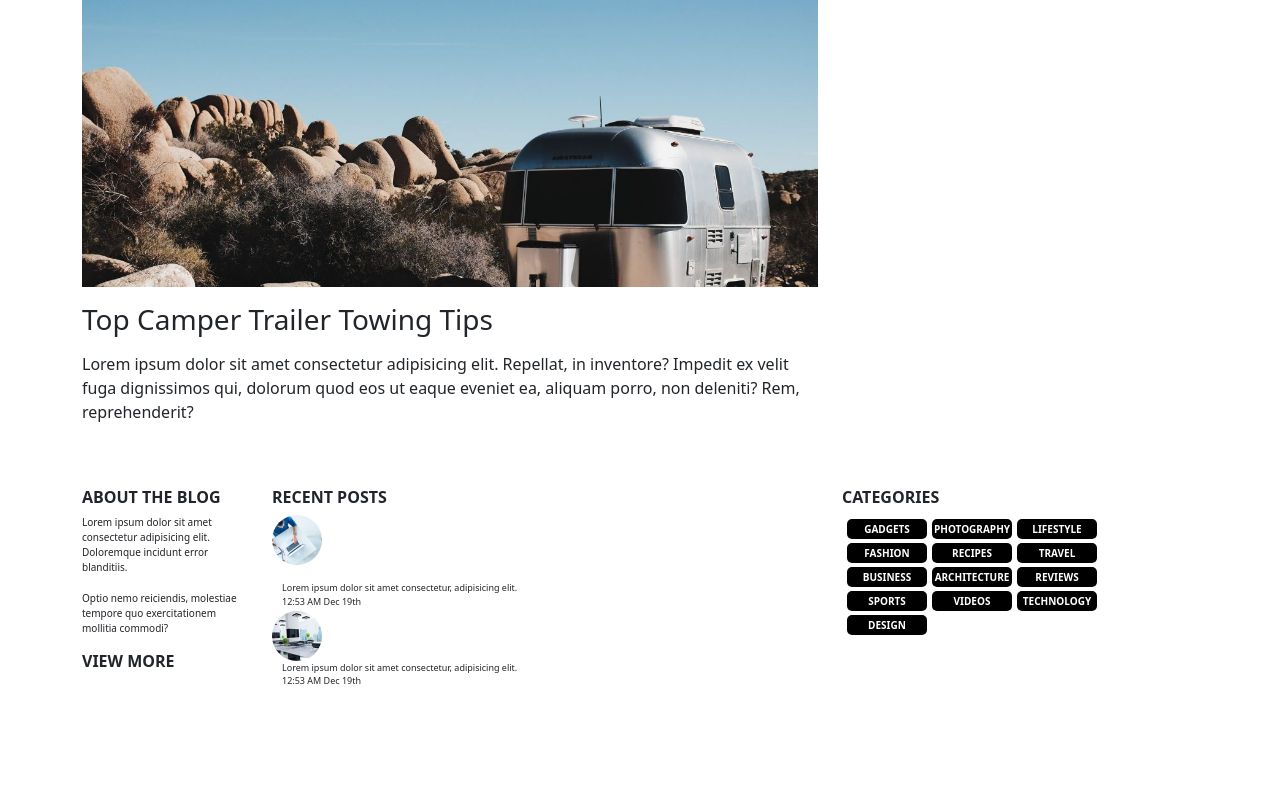
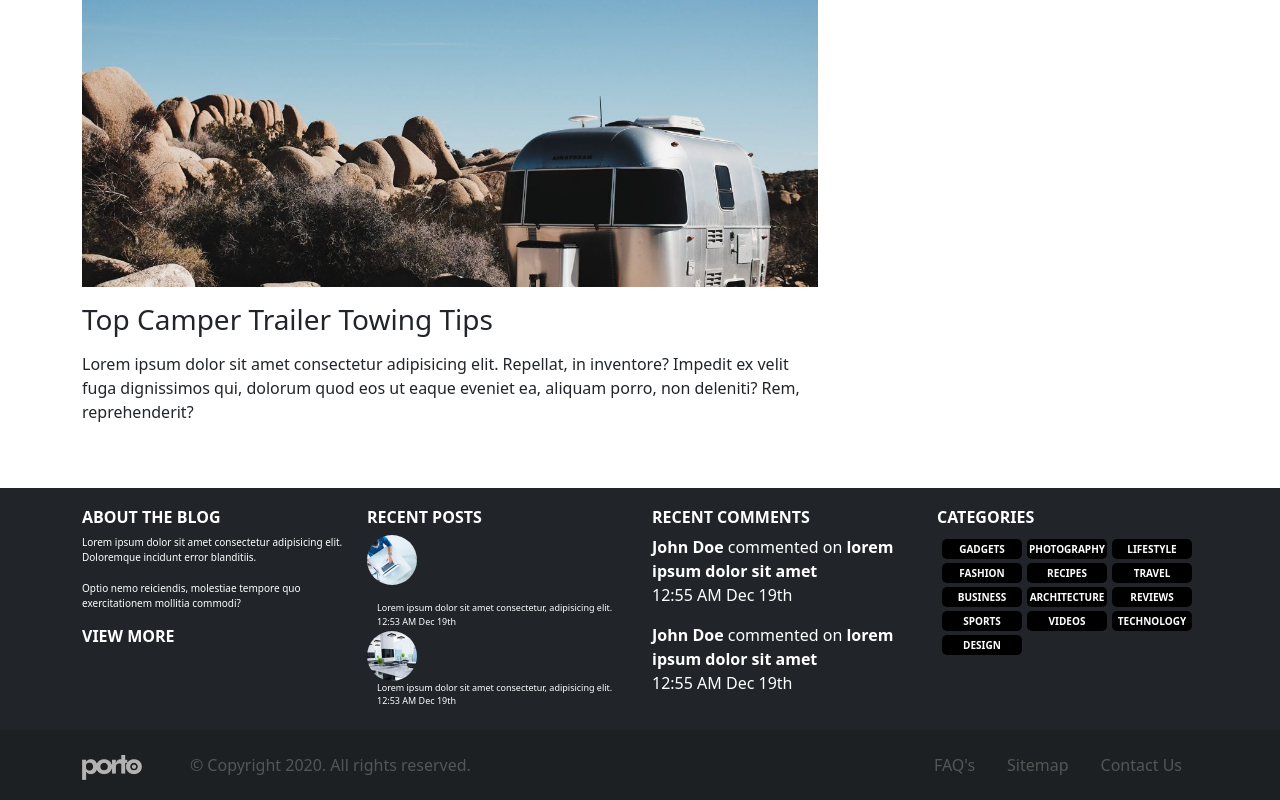
Before and after one commit to ClaudiaLanzoni/proj-html-vuejs, a Vue app: page / in a window 1280 px wide. Shown: the part 2875-3675 px from the top of the page. Before the commit the page ends 3565 px from the top, so only its background shows below. Built offline with nearby package versions, Linux system fonts and the light colour scheme.

Commit message:
FooterEnd creation and print

```diff
--- a/src/components/Footer.vue
+++ b/src/components/Footer.vue
@@ -8,15 +8,9 @@
 
         <div class="footer_minor_specifications_wrap">
             <div class="container">
-                <div class="row">
-                    <div class="col-2">
 
-                    </div>
+                <FooterEnd />
 
-                    <div class="col-2">
-
-                    </div>
-                </div>
             </div>
         </div>
     </div>
@@ -24,6 +18,7 @@
 
 <script>
 import FooterBlogReturn from './FooterBlogReturn.vue';
+import FooterEnd from './FooterEnd.vue';
 
 export default {
     name : 'Footer',
@@ -32,7 +27,7 @@ export default {
     },
     components: {
         FooterBlogReturn,
-
+        FooterEnd
   },
 }
 </script>
@@ -40,4 +35,15 @@ export default {
 <style scoped lang="scss">
 @import "../style/variables.scss";
 
+.footer_main_specifications_wrap {
+    padding: 20px 0 20px 0;
+    background-color: $upperFooterBg;
+    color: $whiteColor;
+}
+
+.footer_minor_specifications_wrap {
+    background-color: $downerFooterBg;
+    color : $downerFooterText;
+}
+
 </style>
--- a/src/components/FooterBlogReturn.vue
+++ b/src/components/FooterBlogReturn.vue
@@ -3,7 +3,7 @@
       <div class="row">
 
         <!-- About section -->
-        <div class="col-2">
+        <div class="col-3">
             <h6 class="h6_style">About the blog</h6>
 
             <p>Lorem ipsum dolor sit amet consectetur adipisicing elit. Doloremque incidunt error blanditiis.</p>
@@ -35,6 +35,17 @@
         <!-- Recent comments section -->
         <div class="col-3">
 
+            <h6 class="h6_style">Recent comments</h6>
+
+            <div class="mb-3">
+                <div><span class="fw-bold">John Doe</span> commented on <span class="fw-bold">lorem ipsum dolor sit amet</span> </div>
+                <div>12:55 AM Dec 19th</div>
+            </div>
+
+            <div>
+                <div><span class="fw-bold">John Doe</span> commented on <span class="fw-bold">lorem ipsum dolor sit amet</span> </div>
+                <div>12:55 AM Dec 19th</div>
+            </div>
         </div>
 
         <!-- Categories section -->
@@ -45,6 +56,8 @@
                 v-for="(element, index) in categoriesList" :key="index">
                 <div class="tag_btn fw-bold text-center">{{element.categoryName}}</div>
             </div>
+
+
         </div>
     </div>
   </div>
--- /dev/null
+++ b/src/components/FooterEnd.vue
@@ -0,0 +1,50 @@
+<template>
+    <div>
+        <div class="row">
+            <div class="col-12 d-flex justify-content-between downer_footer_section">
+                <div>
+                    <img class="footer_logo" src="../assets/images/img/logo-footer.png" alt="Porto logo">
+                    <div class="d-inline m-5">&copy; Copyright 2020. All rights reserved.</div>
+                </div>
+
+                <div>
+                    <a class="m-3" href="#">FAQ's</a>
+                    <a class="m-3" href="#">Sitemap</a>
+                    <a class="m-3" href="#">Contact Us</a>
+                </div>
+            </div>
+        </div>
+    </div>
+</template>
+
+<script>
+export default {
+    name : 'FooterEnd',
+    props : [''],
+    data : function () {
+    return {
+
+    }
+    }
+}
+</script>
+
+<style scoped lang="scss">
+@import "../style/variables.scss";
+
+.footer_logo {
+    width: 10%;
+    filter: contrast(40%);
+}
+
+.downer_footer_section {
+    height: 70px;
+    line-height: 70px;
+}
+
+a {
+    text-decoration: none;
+    color: $downerFooterText;
+}
+
+</style>
--- a/src/style/variables.scss
+++ b/src/style/variables.scss
@@ -4,3 +4,8 @@ $whiteColor : white;
 $blackColor : black;
 
 $headerBg : #0088CC;
+
+//Footer colors
+$upperFooterBg : #212529;
+$downerFooterBg : #1C2023;
+$downerFooterText : #555555;
```
